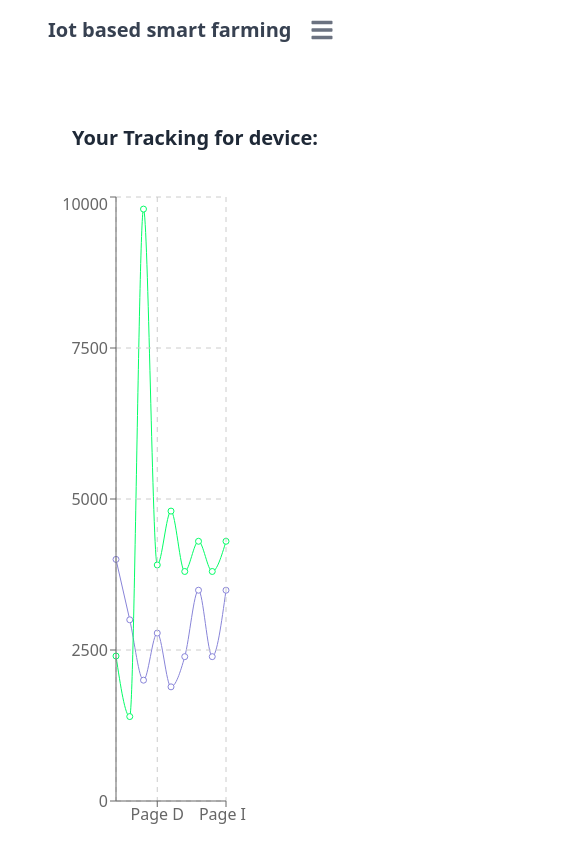
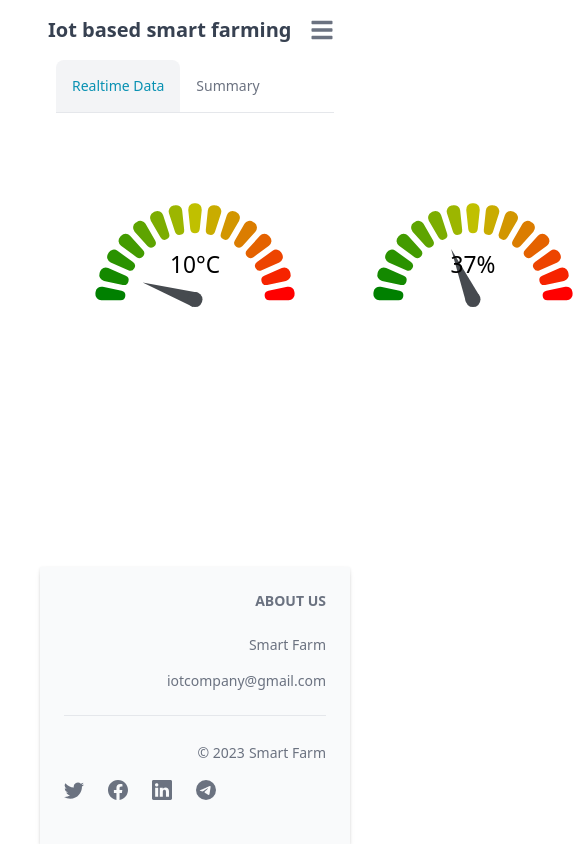
Before and after one commit to YohannesTz/iot_smartfarm_reporting, a React (Vite) app: page /dashboard in a window 390 px wide. Shown: the top 844 px of the page, 585 px wide, since content can reach past the window. Built offline with nearby package versions, Linux system fonts and the light colour scheme.

Commit message:
added more stuff

```diff
--- a/package.json
+++ b/package.json
@@ -17,9 +17,11 @@
     "match-sorter": "^6.3.1",
     "react": "^18.2.0",
     "react-dom": "^18.2.0",
+    "react-gauge-chart": "^0.4.1",
     "react-icons": "^4.9.0",
     "react-password-strength-bar": "^0.4.1",
     "react-router-dom": "^6.4.3",
+    "react-thermometer-chart": "^1.0.3",
     "recharts": "^2.7.1",
     "sort-by": "^1.2.0"
   },
--- a/src/components/DashboardComponent.jsx
+++ b/src/components/DashboardComponent.jsx
@@ -1,5 +1,6 @@
+import { Button } from "flowbite-react";
 import React, { useState, useEffect } from "react";
-import { LineChart, Line, CartesianGrid, XAxis, YAxis, Tooltip } from 'recharts';
+import { LineChart, Line, CartesianGrid, XAxis, YAxis, Tooltip, AreaChart, Area } from 'recharts';
 
 
 const data = [
@@ -80,22 +81,66 @@ const DashboardComponent = () => {
     return (
         <div>
             <div className="flex flex-col flex-wrap my-6 justify-center">
-                <div className="text-gray-800 text-left whitespace-break-normal flex-row">
-                    <p className="text-xl justify-center text-center py-10 font-bold">Your Tracking for device: </p>
+                <div className="flex-row">
+                    <div className="text-gray-800 whitespace-break-normal flex-row">
+                        <p className="text-xl justify-center text-center font-bold">Your Tracking for device: </p>
+                    </div>
+                    <div className="text-gray-800 whitespace-break-normal py-5 flex items-center justify-center">
+                        <Button.Group>
+                            <Button color="gray">
+                                6hr
+                            </Button>
+                            <Button color="gray">
+                                1 Day
+                            </Button>
+                            <Button color="gray">
+                                1 Week
+                            </Button>
+                            <Button color="gray">
+                                1 Month
+                            </Button>
+                        </Button.Group>
+                    </div>
                 </div>
                 <div className="flex-row justify-center">
-                    <LineChart width={windowSize.width - 200} height={windowSize.height - 200} data={data} margin={{ top: 5, right: 20, bottom: 5, left: 0 }}>
+                    {/* <AreaChart width={windowSize.width - 200} height={windowSize.height - 200} data={data} margin={{ top: 5, right: 20, bottom: 5, left: 0 }}>
                         <Line type="monotone" dataKey="uv" stroke="#8884d8" />
                         <Line type="monotone" dataKey="pv" stroke="#03fc66" />
                         <CartesianGrid stroke="#ccc" strokeDasharray="5 5" />
                         <XAxis dataKey="name" />
                         <YAxis />
                         <Tooltip />
-                    </LineChart>
+                    </AreaChart> */}
+
+                    <AreaChart width={windowSize.width - 200} height={windowSize.height - 200} data={data}
+                        margin={{ top: 10, right: 30, left: 0, bottom: 0 }}>
+                        <defs>
+                            <linearGradient id="colorUv" x1="0" y1="0" x2="0" y2="1">
+                                <stop offset="5%" stopColor="#8884d8" stopOpacity={0.8} />
+                                <stop offset="95%" stopColor="#8884d8" stopOpacity={0} />
+                            </linearGradient>
+                            <linearGradient id="colorPv" x1="0" y1="0" x2="0" y2="1">
+                                <stop offset="5%" stopColor="#82ca9d" stopOpacity={0.8} />
+                                <stop offset="95%" stopColor="#82ca9d" stopOpacity={0} />
+                            </linearGradient>
+                        </defs>
+                        <XAxis dataKey="name" />
+                        <YAxis />
+                        <CartesianGrid strokeDasharray="3 3" />
+                        <Tooltip />
+                        <Area type="monotone" dataKey="uv" stroke="#8884d8" fillOpacity={1} fill="url(#colorUv)" />
+                        <Area type="monotone" dataKey="pv" stroke="#82ca9d" fillOpacity={1} fill="url(#colorPv)" />
+                    </AreaChart>
                 </div>
 
                 <div className="text-gray-800 text-left whitespace-break-normal flex-row">
-                    <p className="text-xl justify-center text-center py-10 font-bold">Pump Status: On</p>
+                    <p className="text-xl justify-center text-center py-10 font-bold">
+                        <label className="relative inline-flex items-center justify-self-center cursor-pointer">
+                            <input type="checkbox" checked={false} disabled={true} value="" className="sr-only peer" />
+                            <div className="w-11 h-6 bg-gray-200 peer-focus:outline-none peer-focus:ring-4 peer-focus:ring-blue-300 dark:peer-focus:ring-blue-800 rounded-full peer dark:bg-gray-700 peer-checked:after:translate-x-full peer-checked:after:border-white after:content-[''] after:absolute after:top-[2px] after:left-[2px] after:bg-white after:border-gray-300 after:border after:rounded-full after:h-5 after:w-5 after:transition-all dark:border-gray-600 peer-checked:bg-blue-600"></div>
+                            <span className="ml-3 text-lg font-medium text-gray-900 dark:text-gray-300">Pump Status</span>
+                        </label>
+                    </p>
                 </div>
             </div>
         </div>
--- a/src/components/NavbarComponent.jsx
+++ b/src/components/NavbarComponent.jsx
@@ -3,8 +3,8 @@ import { Navbar } from "flowbite-react";
 
 const NavbarComponent = () => {
     return (
-        <div className="sticky top-0 z-100 bg-white">
-            <Navbar>
+        <div className="sticky top-0 z-1000 bg-white">
+            <Navbar fluid rounded>
                 <Navbar.Brand>
                     <span className="self-center whitespace-nowrap text-xl font-semibold dark:text-white text-gray-700">
                         Iot based smart farming
--- /dev/null
+++ b/src/components/RealtimeDataComponent.jsx
@@ -0,0 +1,51 @@
+import React, { useState, useEffect } from "react";
+import GaugeChart from "react-gauge-chart";
+import Thermometer from "react-thermometer-chart";
+
+const RealtimeDataComponent = () => {
+
+    const [windowSize, setWindowSize] = useState({
+        width: window.innerWidth,
+        height: window.innerHeight,
+    });
+
+    useEffect(() => {
+        function handleResize() {
+            setWindowSize({
+                width: window.innerWidth,
+                height: window.innerHeight,
+            });
+        }
+
+        window.addEventListener('resize', handleResize);
+        return () => window.removeEventListener('resize', handleResize);
+    }, []);
+
+    return (
+        <div className="flex flex-row py-16">
+            <GaugeChart
+                id="gauge-chart1"
+                nrOfLevels={15}
+                colors={["green", "orange", "red"]}
+                arcWidth={0.3}
+                percent={0.10}
+                formatTextValue={value => "10°C"}
+                textColor={'black'}
+                hideText={false} // If you want to hide the text
+            />
+            <GaugeChart
+                id="gauge-chart2"
+                nrOfLevels={15}
+                colors={["green", "orange", "red"]}
+                arcWidth={0.3}
+                percent={0.37}
+                textColor={'black'}
+                hideText={false} // If you want to hide the text
+            />
+
+            <Thermometer width={windowSize.width / 2} height={windowSize.height / 2} minValue={0} maxValue={100} currentValue={100} />
+        </div>
+    );
+};
+
+export default RealtimeDataComponent;
--- /dev/null
+++ b/src/page/DataViewPage.jsx
@@ -0,0 +1,31 @@
+import React from "react";
+import { Tabs } from "flowbite-react";
+import DashboardComponent from "../components/DashboardComponent";
+import RealtimeDataComponent from "../components/RealtimeDataComponent";
+
+const DataViewPage = () => {
+    return (
+        <div>
+            <Tabs.Group
+                aria-label="Default tabs"
+                style="default"
+            >
+                <Tabs.Item
+                    active
+                    title="Realtime Data"
+                >
+                    <RealtimeDataComponent />
+                </Tabs.Item>
+
+                <Tabs.Item
+                    active
+                    title="Summary"
+                >
+                    <DashboardComponent />
+                </Tabs.Item>
+            </Tabs.Group>
+        </div>
+    );
+};
+
+export default DataViewPage;
--- a/src/page/SignInPage.jsx
+++ b/src/page/SignInPage.jsx
@@ -3,6 +3,8 @@ import { Label, TextInput, Button, Spinner, Modal } from "flowbite-react";
 import { BsFillCheckCircleFill, BsFillXOctagonFill } from "react-icons/bs";
 import { useNavigate } from "react-router-dom";
 import { VisiblityButton } from "../components/VisiblityButton";
+
+
 const SignInPage = () => {
 
   const initialValues = {
```
Also changed, not shown: src/main.jsx (+5 -5 lines), 1 other file (tests, documents, lock files or other folders).
